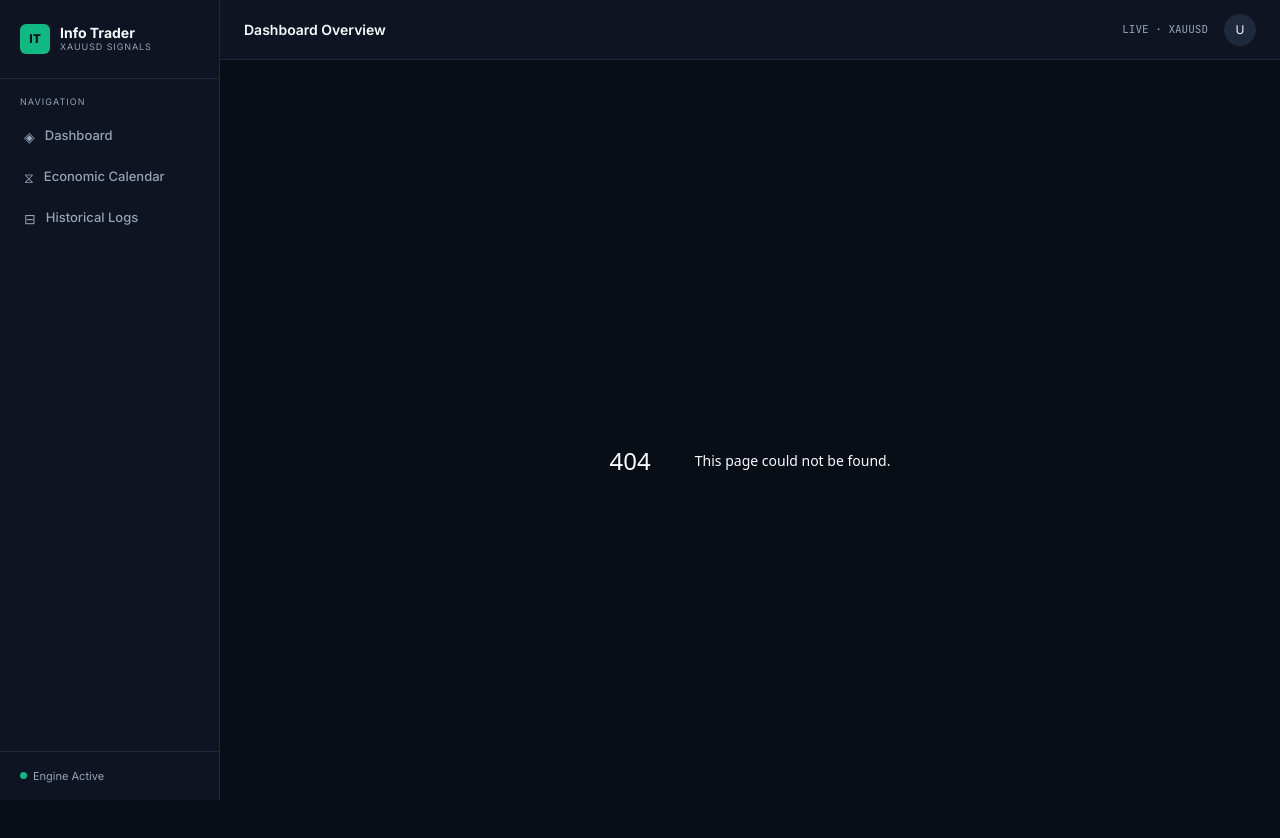
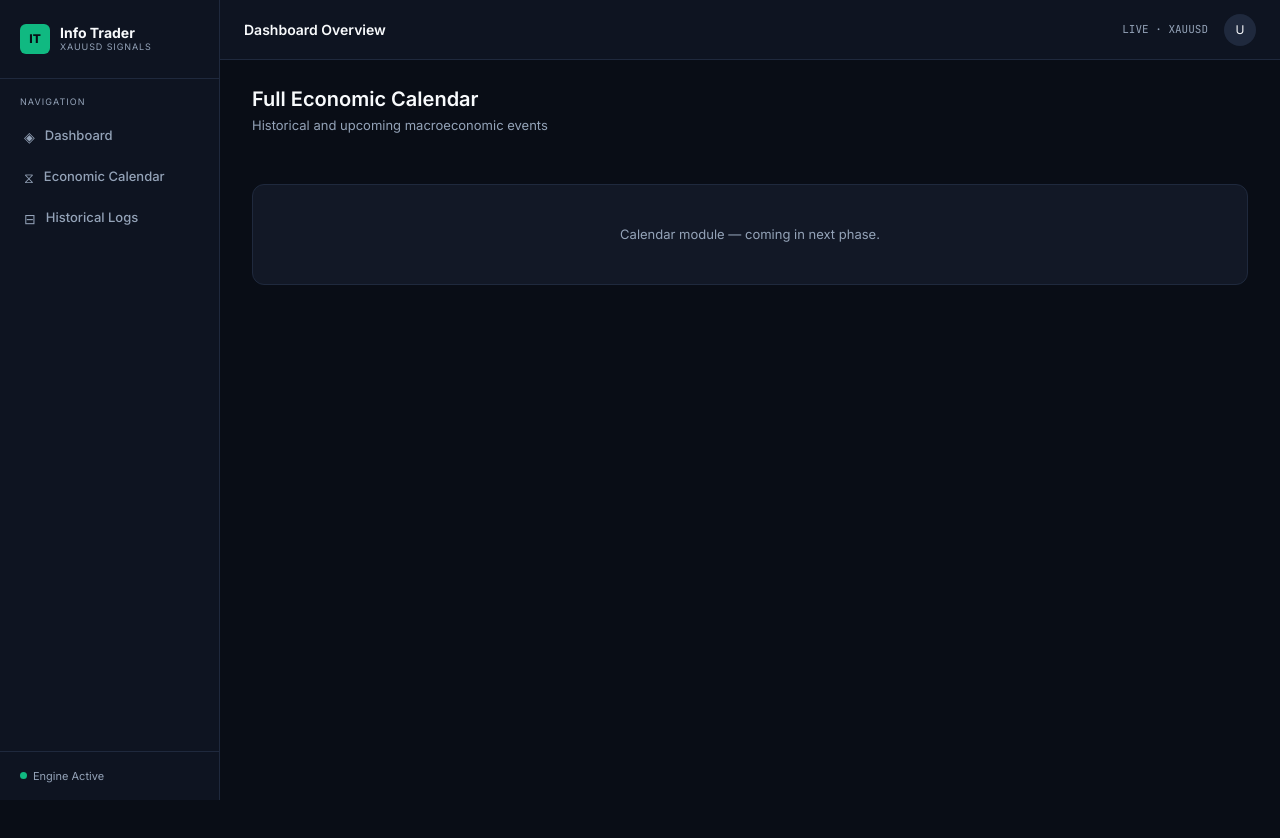
Before and after one commit to McboyPutra05/ForeCastFX, a Next.js app: page /calendar in a window 1280 px wide. Before the commit this address had no page. Shown: the top 838 px of the page. After the commit the page ends 800 px from the top, so only its background shows below. Built offline with nearby package versions, Linux system fonts and the light colour scheme; no server answers.

Commit message:
feat: add calendar and history routes

```diff
--- /dev/null
+++ b/src/app/calendar/page.tsx
@@ -0,0 +1,11 @@
+/**
+ * app/calendar/page.tsx
+ * Route for the Economic Calendar page.
+ * Server Component: delegates UI rendering to CalendarPageUI.
+ */
+
+import { CalendarPageUI } from "@/components/pages/CalendarPageUI";
+
+export default function CalendarPage() {
+  return <CalendarPageUI />;
+}
--- /dev/null
+++ b/src/app/history/page.tsx
@@ -0,0 +1,11 @@
+/**
+ * app/history/page.tsx
+ * Route for the Historical Logs page.
+ * Server Component: delegates UI rendering to HistoryPageUI.
+ */
+
+import { HistoryPageUI } from "@/components/pages/HistoryPageUI";
+
+export default function HistoryPage() {
+  return <HistoryPageUI />;
+}
```
